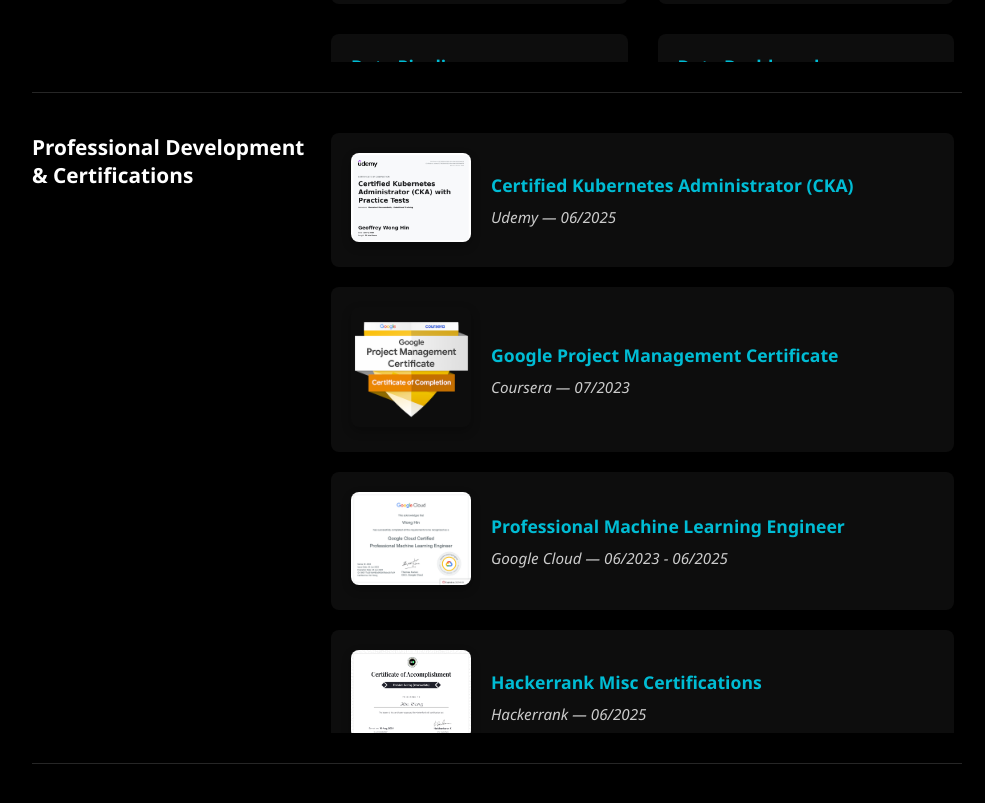
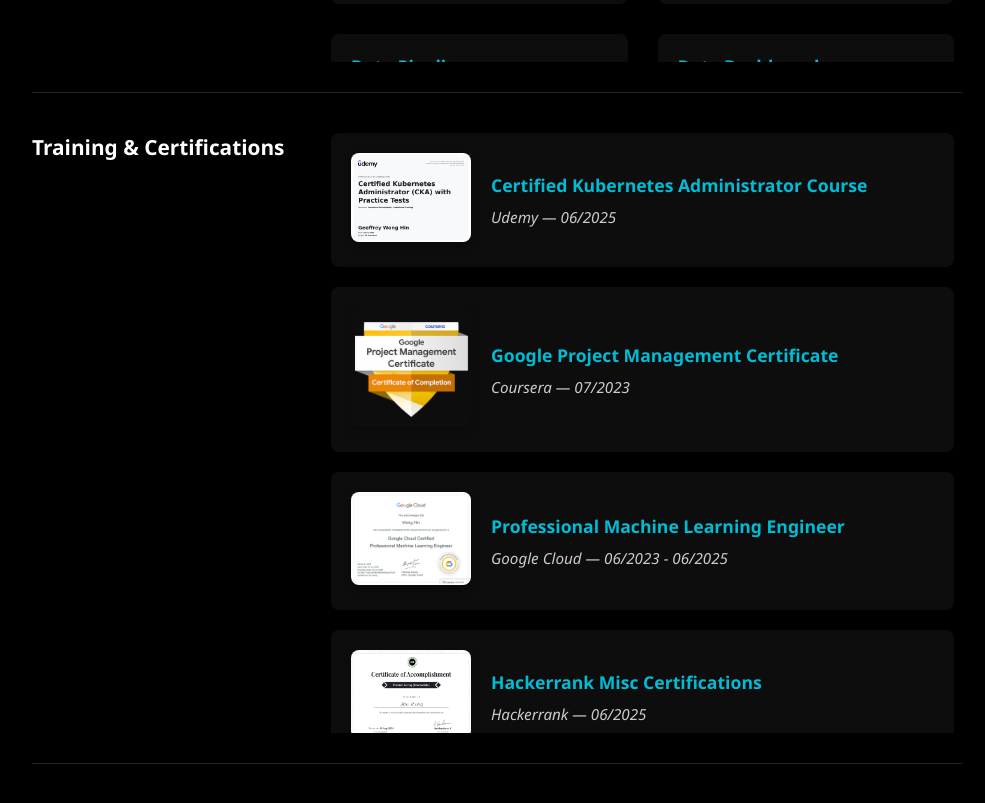
Before and after one commit to RyanStark223232/vue-personal-page, a Vue app: page / in a window 1280 px wide. Shown: the part 2880-3683 px from the top of the page, without its empty margins (143-1128 px from the left). Built offline with nearby package versions, Linux system fonts and the light colour scheme.

Commit message:
update cert session wording

```diff
--- a/src/components/Resume.vue
+++ b/src/components/Resume.vue
@@ -66,7 +66,7 @@
 
       <!-- Certifications -->
       <div class="resume-row">
-        <div class="resume-title">Professional Development & Certifications</div>
+        <div class="resume-title">Training & Certifications</div>
         <div class="resume-content">
           <div
             v-for="(cert, index) in certifications"
--- a/src/data/data.ts
+++ b/src/data/data.ts
@@ -239,7 +239,7 @@
 
 export const certifications = [
   {
-    certName: 'Certified Kubernetes Administrator (CKA)',
+    certName: 'Certified Kubernetes Administrator Course',
     issuer: 'Udemy',
     period: '06/2025',
     image: '/images/certifications/kubernetes_cert.jpg',
```
